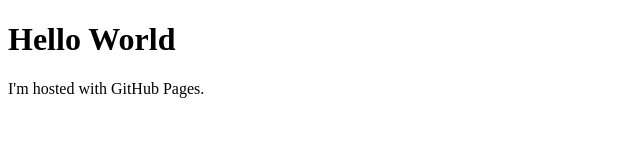
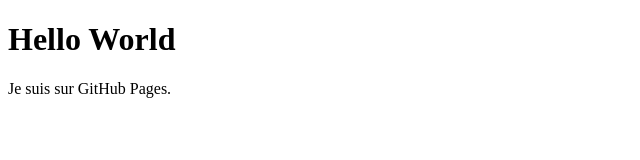
Before and after one commit to yukkha/yukkha.github.io, a plain HTML site: page index.html in a window 1280 px wide. Shown: the full height of the page, 0-640 px from the left. Drawn offline with Linux system fonts and the light colour scheme.

Commit message:
test de modif

```diff
--- a/index.html
+++ b/index.html
@@ -2,6 +2,6 @@
 <html>
 <body>
 <h1>Hello World</h1>
-<p>I'm hosted with GitHub Pages.</p>
+<p>Je suis sur GitHub Pages.</p>
 </body>
 </html>
```
